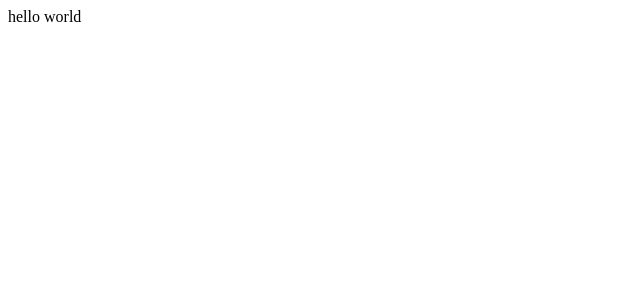
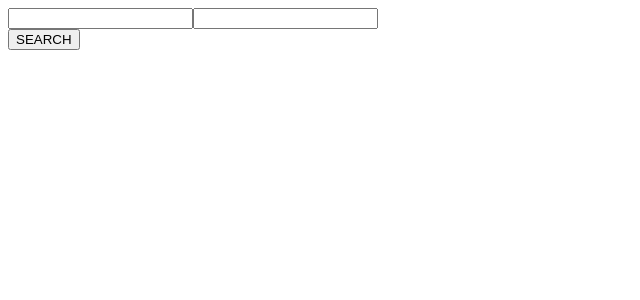
Before and after one commit to LillianAnderson/tumblr-space, a React (Create React App) app in the folder client/: page / in a window 1280 px wide. Shown: the top 300 px of the page, without its empty margins (0-640 px from the left). Built offline with nearby package versions, Linux system fonts and the light colour scheme; the HTML template or start-up script is replaced by a standard one.

Commit message:
sets up form for blog name and tags

```diff
--- a/client/src/App.jsx
+++ b/client/src/App.jsx
@@ -4,13 +4,43 @@ import axios from 'axios';
 class App extends React.Component {
   constructor() {
     super();
-    this.state = {};
+    this.state = {
+      blogName: '',
+      tag: '',
+    };
+
+    this.handleClick = this.handleClick.bind(this);
+    this.handleBlogNameChange = this.handleBlogNameChange.bind(this);
+    this.handleTagChange = this.handleTagChange.bind(this);
+  }
+
+  handleClick() {
+    console.log(this.state.blogName, this.state.tag)
+    if (this.state.blogName && !this.state.tag) {
+      //do something
+    } else if (this.state.blogName && this.state.tag) {
+      //do something
+    } else if (!this.state.blogName && this.state.tag) {
+      //do something
+    }
+  }
+
+  handleBlogNameChange(e) {
+    this.setState({blogName: e.target.value})
+  }
+
+  handleTagChange(e) {
+    this.setState({tag: e.target.value})
   }
 
   render() {
     return (
-      <div>
-        hello world
+      <div className='search'>
+          <form>
+            <input id='blog_name' value={this.state.blogName} onChange={this.handleBlogNameChange}/>
+            <input id='tag' value={this.state.tag} onChange={this.handleTagChange}/>
+          </form>
+          <button onClick={this.handleClick}>SEARCH</button>
       </div>
     )
   }
```
Also changed, not shown: 1 other file (tests, documents, lock files or other folders).
